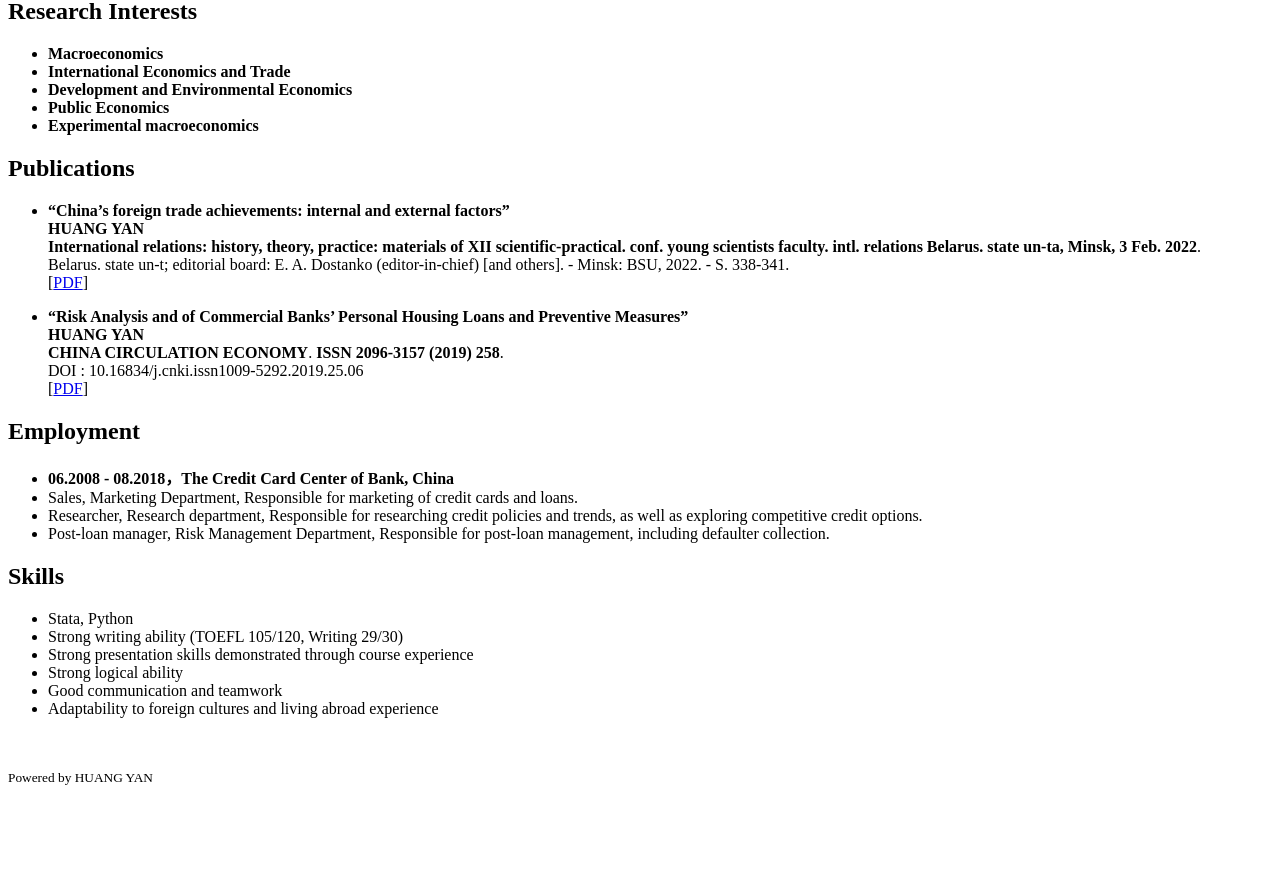
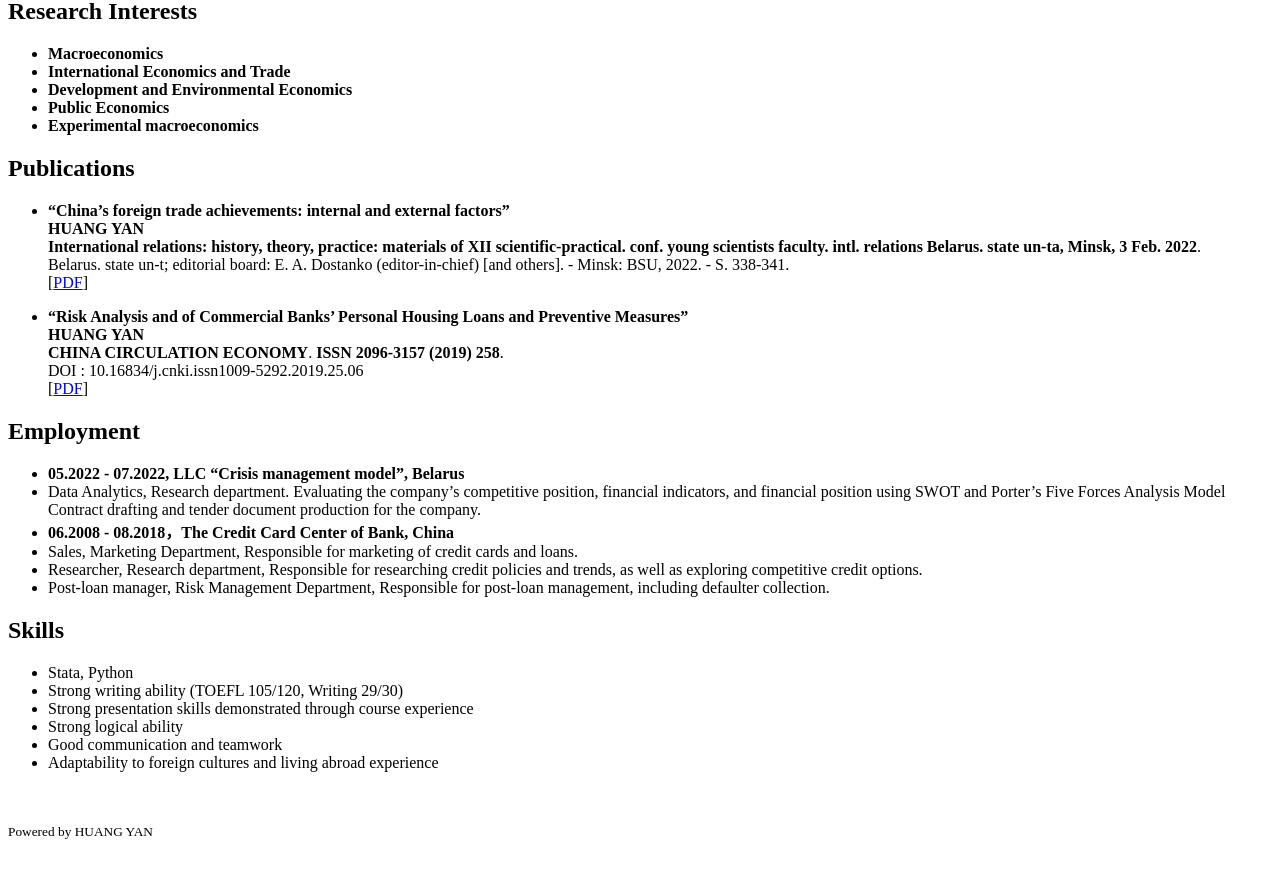
Before and after one commit to huangyan211/HuangYan, a Jekyll site: the page built from index.md, in a window 1280 px wide and 900 px high, scrolled down 3069 px. Shown: the top 878 px of the window. Built offline with Jekyll 4.4.1, drawn with Linux system fonts in a browser that asks for light colours; nearby versions of some CDN libraries; a style sheet for code colours, icons or effects is not loaded; our own code applies the rules of GitHub Pages for plain Markdown files; before the commit the page ends 3915 px from its top, so only the background shows below that.

Commit message:
Update index.md

```diff
--- a/index.md
+++ b/index.md
@@ -49,6 +49,10 @@ University of Chinese Academy of Social Sciences, Beijing, China**
   [[PDF](https://kns.cnki.net/kcms/detail/detail.aspx?doi=10.16834/j.cnki.issn1009-5292.2019.25.068)]
 
 ## Employment
+- **05.2022 - 07.2022, LLC “Crisis management model”, Belarus**
+- Data Analytics, Research department.
+  Evaluating the company's competitive position, financial indicators, and financial position using SWOT and Porter's Five Forces Analysis Model
+  Contract drafting and tender document production for the company.
 - **06.2008 - 08.2018，The Credit Card Center of Bank, China**
 - Sales, Marketing Department, Responsible for marketing of credit cards and loans.
 - Researcher, Research department, Responsible for researching credit policies and trends, as well as exploring competitive credit options.
```
